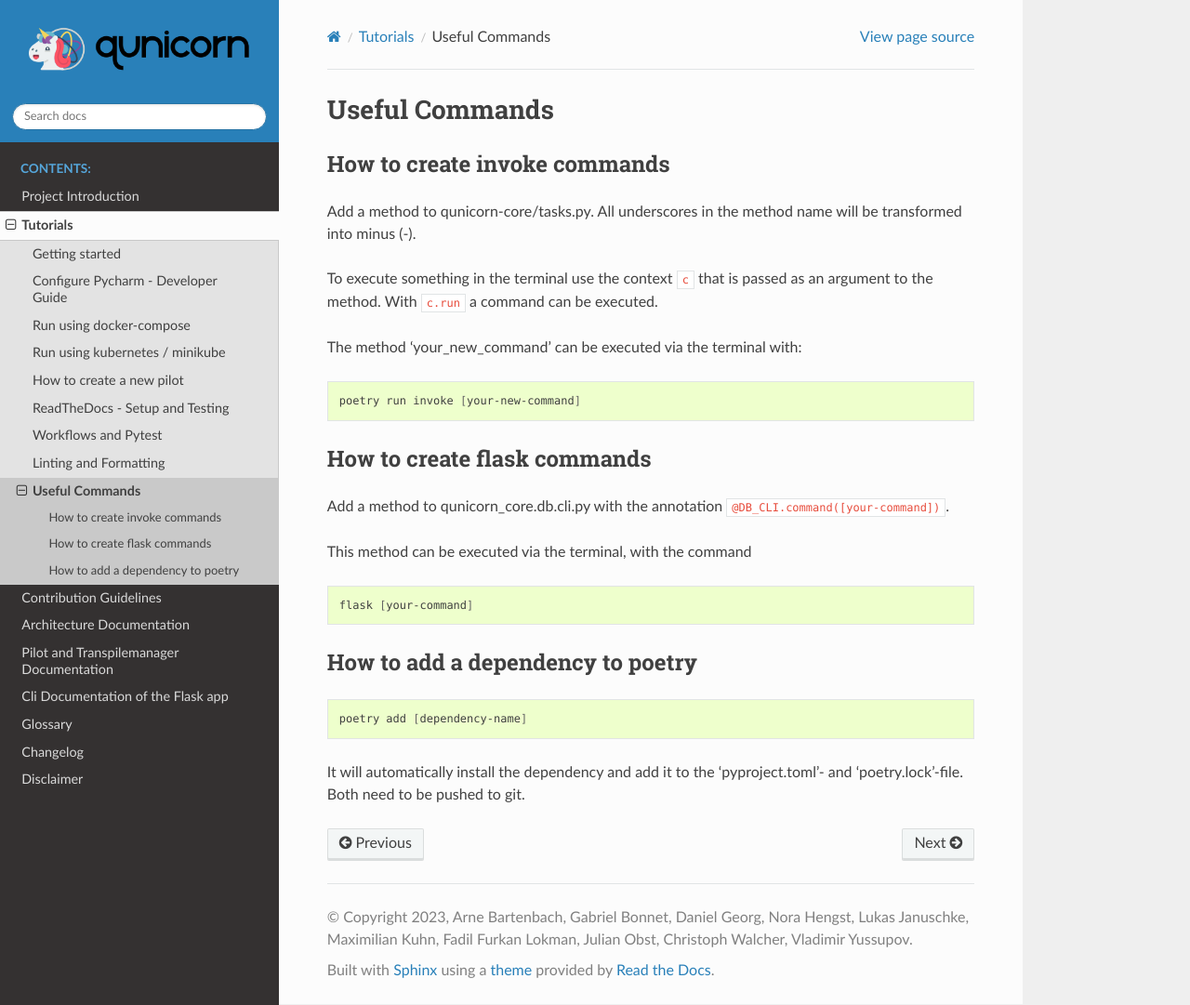
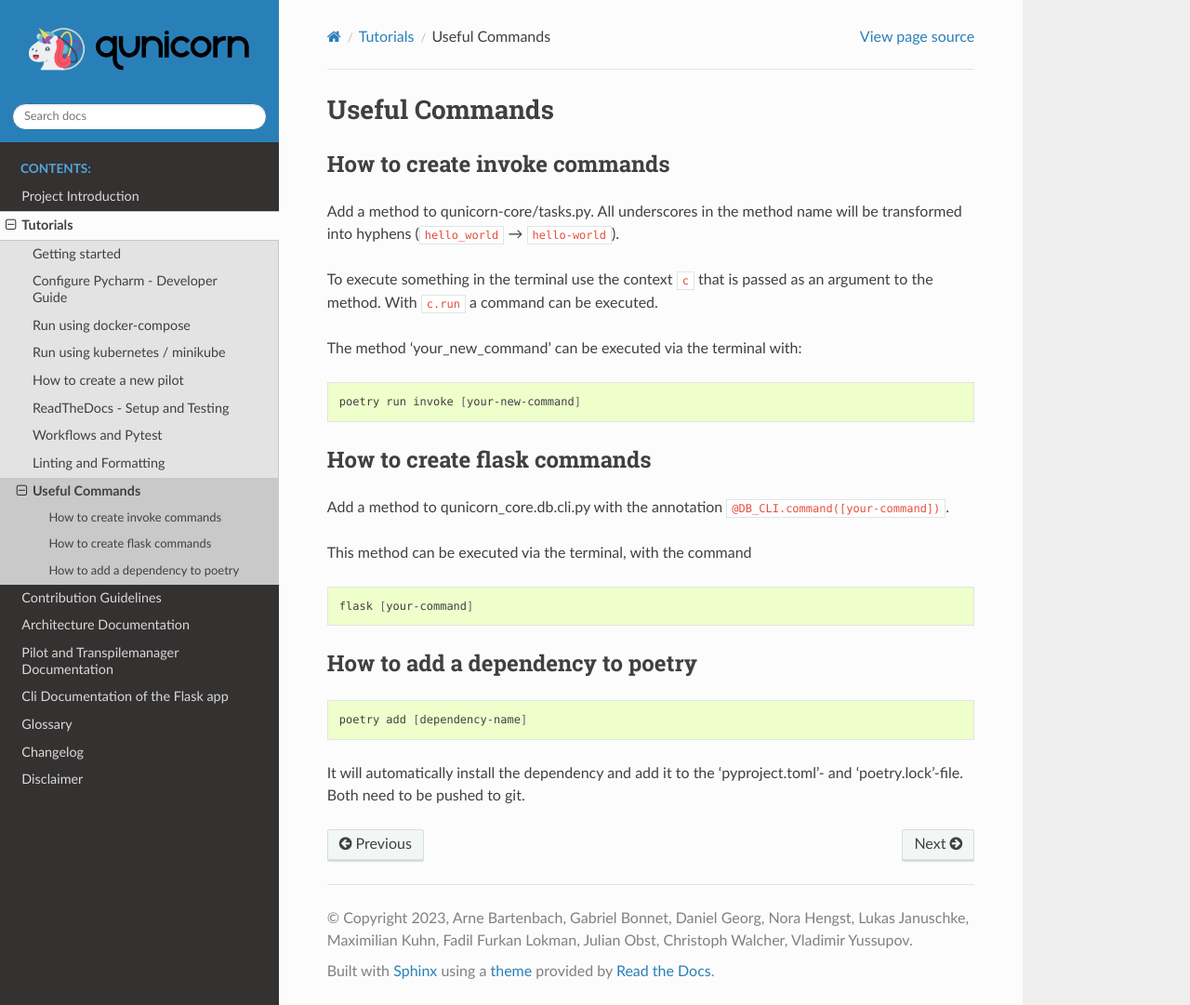
Before and after one commit to qunicorn/qunicorn-core, a Sphinx documentation site: the page built from docs/tutorials/useful_commands.rst, in a window 1280 px wide and 1081 px high. Shown: the whole window at 93% size. Built offline with Sphinx 7.4.7 and the Read the Docs theme 2.0.0, drawn with Linux system fonts in a browser that asks for light colours; pages that are not in the unit, such as notebooks, are missing from menus.

Commit message:
Update docs/tutorials/useful_commands.rst
Co-authored-by: Fabian Bühler <buehler-fabian@posteo.de>

```diff
--- a/docs/tutorials/useful_commands.rst
+++ b/docs/tutorials/useful_commands.rst
@@ -4,7 +4,7 @@ Useful Commands
 How to create invoke commands
 ##############################
 
-Add a method to qunicorn-core/tasks.py. All underscores in the method name will be transformed into minus (-).
+Add a method to qunicorn-core/tasks.py. All underscores in the method name will be transformed into hyphens (``hello_world`` → ``hello-world``).
 
 To execute something in the terminal use the context :code:`c` that is passed as an argument to the method.
 With :code:`c.run` a command can be executed.
```
